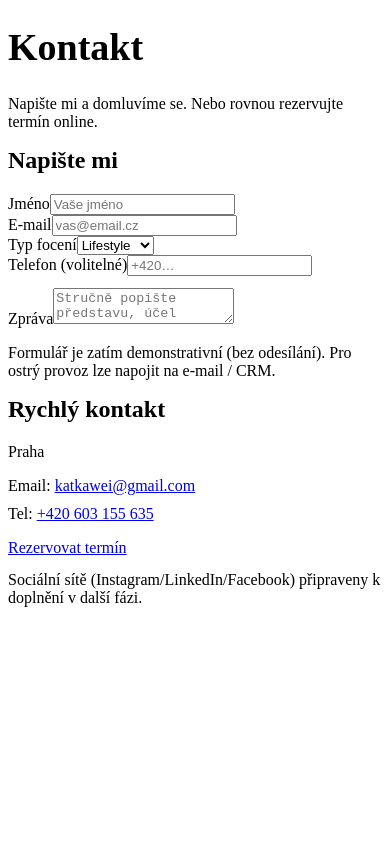
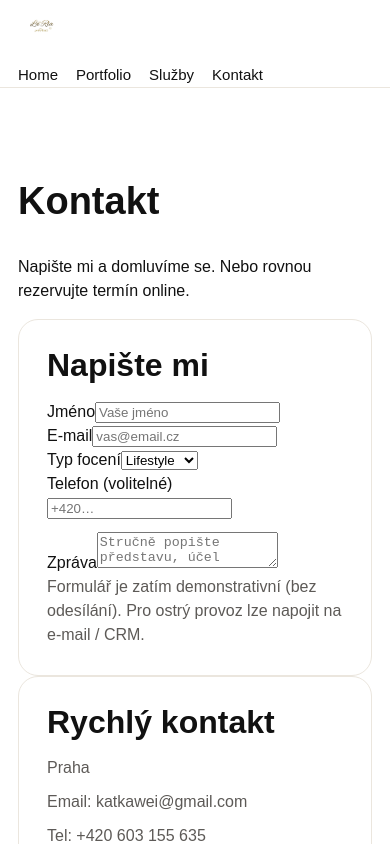
Before and after one commit to huckys25-gif/la-ria-portraits, a Next.js app: page /kontakt in a window 390 px wide. Shown: the top 844 px of the page. Built offline with nearby package versions, Linux system fonts and the light colour scheme.

Commit message:
Add files via upload

```diff
--- /dev/null
+++ b/app/globals.css
@@ -0,0 +1,336 @@
+:root {
+  --bg: #ffffff;
+  --text: #111111;
+  --muted: #5d5a57;
+  --line: #ebe6de;
+  --soft: #f6f1ea;
+  --card: #fbf8f3;
+  --accent: #c5a36a;
+  --accent-dark: #8b6a3b;
+}
+
+* {
+  box-sizing: border-box;
+}
+
+html,
+body {
+  margin: 0;
+  padding: 0;
+  font-family: Arial, Helvetica, sans-serif;
+  background: var(--bg);
+  color: var(--text);
+}
+
+body {
+  line-height: 1.5;
+}
+
+a {
+  color: inherit;
+  text-decoration: none;
+}
+
+img {
+  display: block;
+  max-width: 100%;
+}
+
+.container {
+  max-width: 1200px;
+  margin: 0 auto;
+  padding: 0 24px;
+}
+
+.site-header {
+  position: sticky;
+  top: 0;
+  z-index: 20;
+  border-bottom: 1px solid var(--line);
+  background: rgba(255, 255, 255, 0.94);
+  backdrop-filter: blur(8px);
+}
+
+.header-inner {
+  display: flex;
+  align-items: center;
+  justify-content: space-between;
+  gap: 24px;
+  padding: 18px 0;
+}
+
+.logo-link {
+  display: inline-flex;
+  align-items: center;
+}
+
+.logo {
+  height: 68px;
+  width: auto;
+}
+
+.nav {
+  display: flex;
+  align-items: center;
+  gap: 28px;
+  font-size: 16px;
+  font-weight: 500;
+}
+
+.nav a {
+  position: relative;
+}
+
+.nav a:hover {
+  color: var(--accent-dark);
+}
+
+.hero {
+  padding: 72px 0 56px;
+  background: linear-gradient(180deg, #ffffff 0%, #fcf8f2 100%);
+}
+
+.hero-grid {
+  display: grid;
+  grid-template-columns: 1fr 1.08fr;
+  gap: 52px;
+  align-items: center;
+}
+
+.eyebrow {
+  margin: 0 0 12px;
+  font-size: 13px;
+  font-weight: 700;
+  letter-spacing: 0.08em;
+  text-transform: uppercase;
+  color: var(--accent-dark);
+}
+
+.hero-text h1 {
+  margin: 0 0 18px;
+  font-size: 58px;
+  line-height: 1.02;
+  letter-spacing: -0.02em;
+}
+
+.hero-copy {
+  margin: 0 0 32px;
+  max-width: 560px;
+  color: var(--muted);
+  font-size: 20px;
+}
+
+.hero-buttons {
+  display: flex;
+  flex-wrap: wrap;
+  gap: 14px;
+}
+
+.btn {
+  display: inline-flex;
+  align-items: center;
+  justify-content: center;
+  padding: 14px 20px;
+  border-radius: 999px;
+  border: 1px solid var(--line);
+  font-size: 15px;
+  font-weight: 700;
+  transition: all 0.2s ease;
+}
+
+.btn:hover {
+  transform: translateY(-1px);
+}
+
+.btn-primary {
+  background: var(--text);
+  color: #ffffff;
+  border-color: var(--text);
+}
+
+.btn-secondary {
+  background: #ffffff;
+  color: var(--text);
+}
+
+.hero-image-wrap {
+  border-radius: 24px;
+  overflow: hidden;
+  border: 1px solid var(--line);
+  background: var(--card);
+  box-shadow: 0 20px 50px rgba(0, 0, 0, 0.06);
+}
+
+.hero-image {
+  width: 100%;
+  height: 640px;
+  object-fit: cover;
+}
+
+.section {
+  padding: 80px 0;
+}
+
+.section-light {
+  background: var(--soft);
+}
+
+.section h2 {
+  margin: 0 0 16px;
+  font-size: 40px;
+  line-height: 1.1;
+}
+
+.section-copy {
+  margin: 0;
+  max-width: 800px;
+  color: var(--muted);
+  font-size: 18px;
+}
+
+.cards-grid {
+  display: grid;
+  grid-template-columns: repeat(3, 1fr);
+  gap: 22px;
+}
+
+.card {
+  padding: 28px;
+  border-radius: 20px;
+  border: 1px solid var(--line);
+  background: #ffffff;
+}
+
+.card-label {
+  margin: 0 0 10px;
+  font-size: 12px;
+  font-weight: 700;
+  letter-spacing: 0.08em;
+  text-transform: uppercase;
+  color: var(--accent-dark);
+}
+
+.card h3 {
+  margin: 0 0 12px;
+  font-size: 24px;
+}
+
+.card p {
+  margin: 0;
+  color: var(--muted);
+}
+
+.contact-section {
+  background: #ffffff;
+}
+
+.contact-grid {
+  display: grid;
+  grid-template-columns: 1.2fr 0.8fr;
+  gap: 28px;
+  align-items: start;
+}
+
+.contact-card {
+  padding: 28px;
+  border-radius: 20px;
+  border: 1px solid var(--line);
+  background: var(--card);
+}
+
+.contact-card p {
+  margin: 0 0 12px;
+  font-size: 17px;
+}
+
+.contact-card p:last-child {
+  margin-bottom: 0;
+}
+
+@media (max-width: 1024px) {
+  .hero-text h1 {
+    font-size: 48px;
+  }
+
+  .hero-image {
+    height: 560px;
+  }
+
+  .cards-grid {
+    grid-template-columns: 1fr;
+  }
+}
+
+@media (max-width: 900px) {
+  .header-inner {
+    flex-direction: column;
+    align-items: flex-start;
+    gap: 16px;
+  }
+
+  .nav {
+    flex-wrap: wrap;
+    gap: 18px;
+    font-size: 15px;
+  }
+
+  .hero {
+    padding: 44px 0;
+  }
+
+  .hero-grid,
+  .contact-grid {
+    grid-template-columns: 1fr;
+  }
+
+  .hero-text h1 {
+    font-size: 38px;
+  }
+
+  .hero-copy,
+  .section-copy {
+    font-size: 17px;
+  }
+
+  .hero-image {
+    height: 420px;
+  }
+
+  .section {
+    padding: 60px 0;
+  }
+
+  .section h2 {
+    font-size: 32px;
+  }
+
+  .logo {
+    height: 56px;
+  }
+}
+
+@media (max-width: 600px) {
+  .container {
+    padding: 0 18px;
+  }
+
+  .hero-buttons {
+    flex-direction: column;
+  }
+
+  .btn {
+    width: 100%;
+  }
+
+  .hero-text h1 {
+    font-size: 32px;
+  }
+
+  .hero-image {
+    height: 320px;
+  }
+
+  .logo {
+    height: 48px;
+  }
+}
--- /dev/null
+++ b/app/layout.tsx
@@ -0,0 +1,35 @@
+import "./globals.css";
+
+export const metadata = {
+  title: "La Ria Portraits",
+  description: "Lifestyle & business focení v Praze",
+};
+
+export default function RootLayout({
+  children,
+}: {
+  children: React.ReactNode;
+}) {
+  return (
+    <html lang="cs">
+      <body>
+        <header className="site-header">
+          <div className="container header-inner">
+            <a href="/" className="logo-link" aria-label="La Ria Portraits - Domů">
+              <img src="/logo.png" alt="La Ria Portraits" className="logo" />
+            </a>
+
+            <nav className="nav" aria-label="Hlavní navigace">
+              <a href="#home">Home</a>
+              <a href="#portfolio">Portfolio</a>
+              <a href="#sluzby">Služby</a>
+              <a href="#kontakt">Kontakt</a>
+            </nav>
+          </div>
+        </header>
+
+        {children}
+      </body>
+    </html>
+  );
+}
```
Also changed, not shown: app/page.tsx (added, +89 -0 lines).
